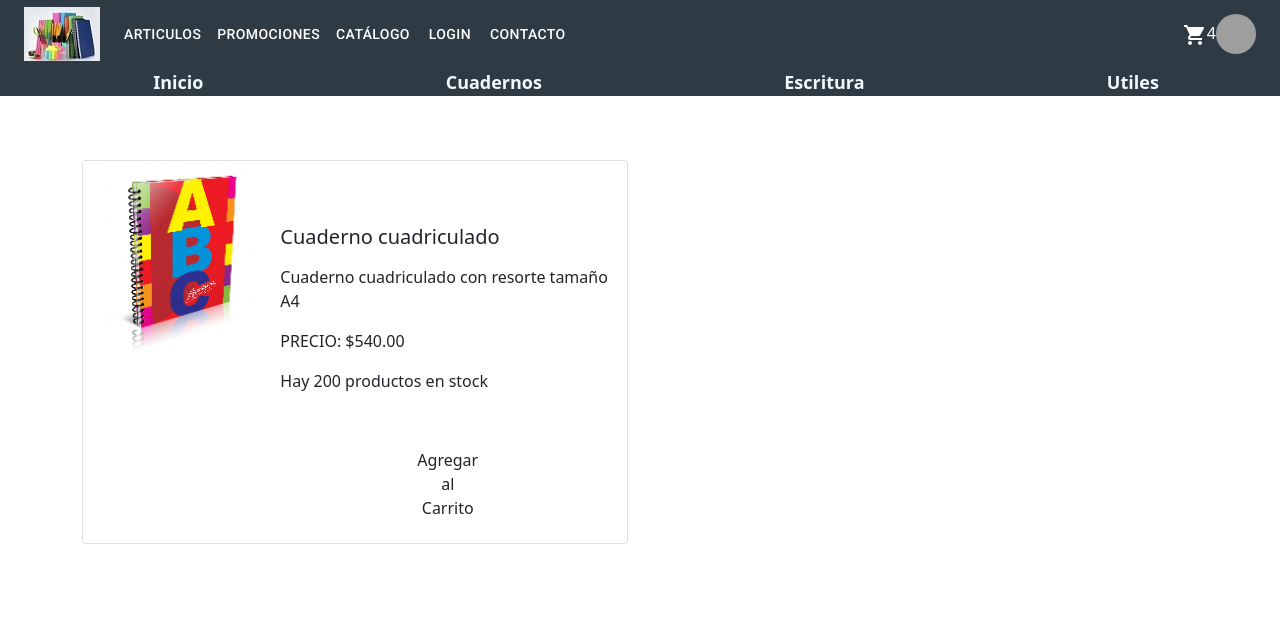
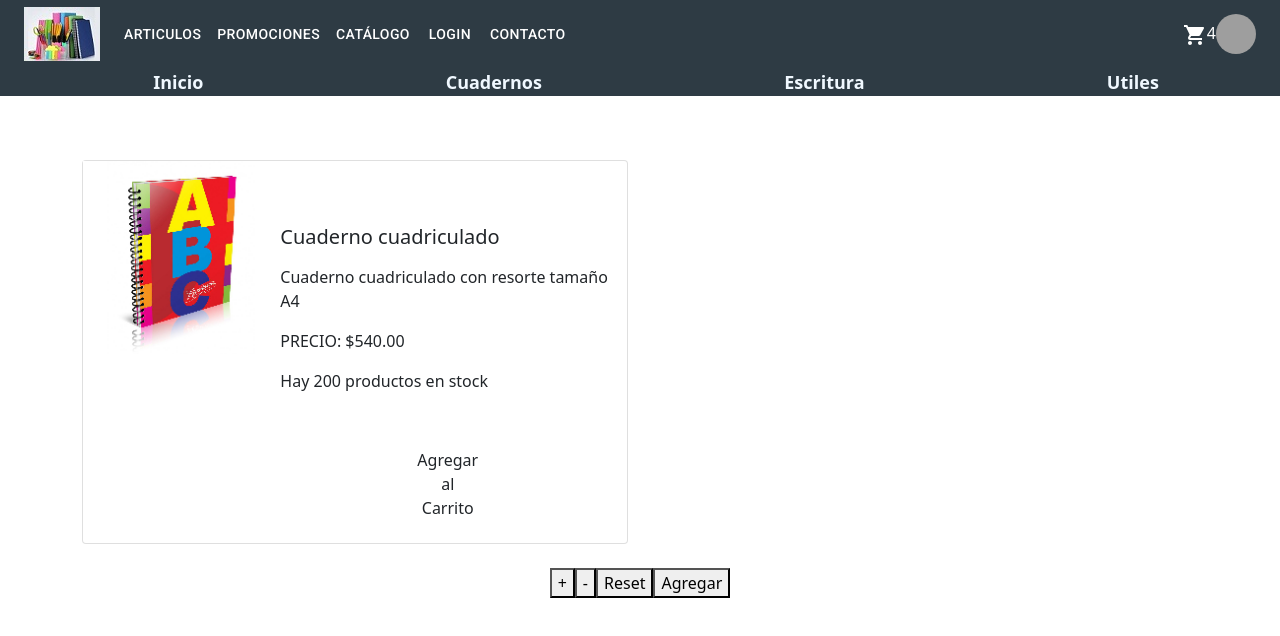
Before and after one commit to JMPiccoli/proyectoecomerce, a React (Create React App) app: page /item/1 in a window 1280 px wide. Shown: the top 636 px of the page. Built offline with nearby package versions, Linux system fonts and the light colour scheme; grey boxes are pictures that could not be loaded.

Commit message:
Sincronizar Counter in the project ecommerce

```diff
--- a/src/components/ItemCount.jsx
+++ b/src/components/ItemCount.jsx
@@ -13,7 +13,7 @@ const ItemCount = ({initial, max, onAdd}) => {
     }
 
     const restar = () => {
-        count > initial ? setCount(count - 1) : alert('No puedes quitar màs productos')
+        count > initial ? setCount(count - 1) : alert('No puedes quitar más productos')
     }
 
     const reset = () => {
--- a/src/components/ItemDetail.jsx
+++ b/src/components/ItemDetail.jsx
@@ -1,9 +1,18 @@
 import React from 'react';
 import ItemDetailContainer from './ItemDetailContainer';
+import {Link} from 'react-router-dom';
+import ItemCount from './ItemCount';
+import { useState } from 'react';
 
 const ItemDetail = ({productos}) => {
-    console.log(productos)
     const { id, nombre, descripcion, precio, stock, imagen, categoria} = productos
+    const [cantidad, setCantidad] = useState();
+
+    function onAdd(contador){
+      alert(`Se han agregado: ${contador} productos`);
+      setCantidad(contador);
+    }
+
     return (
        <>
          <div className="container container-detail">
@@ -28,7 +37,7 @@ const ItemDetail = ({productos}) => {
              </div>
            </div>
          </div>
-
+         {cantidad > 0 ? <Link to={'/cart'} className="btn-fin">Finalizar compra</Link>:<ItemCount maximo={stock} inicial={1} onAdd={onAdd}/>}
      </>
     );
   };
```
